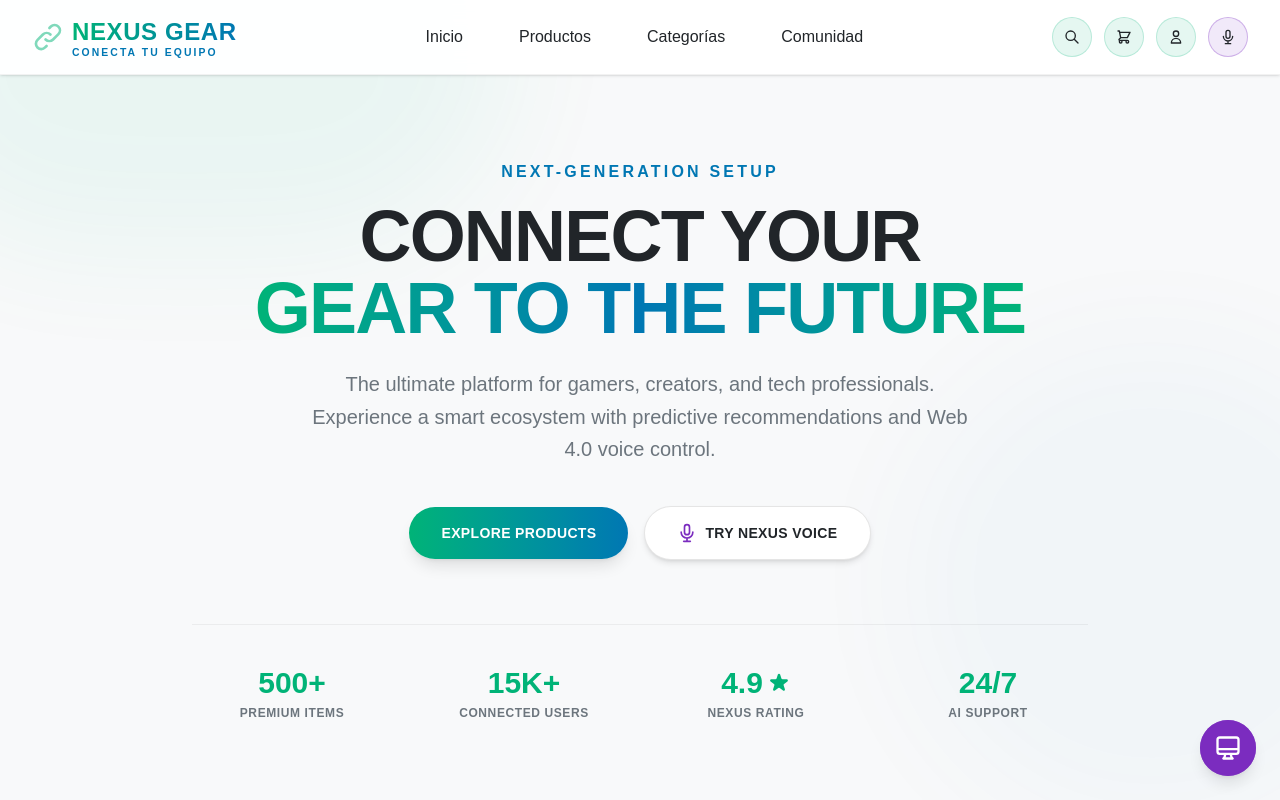
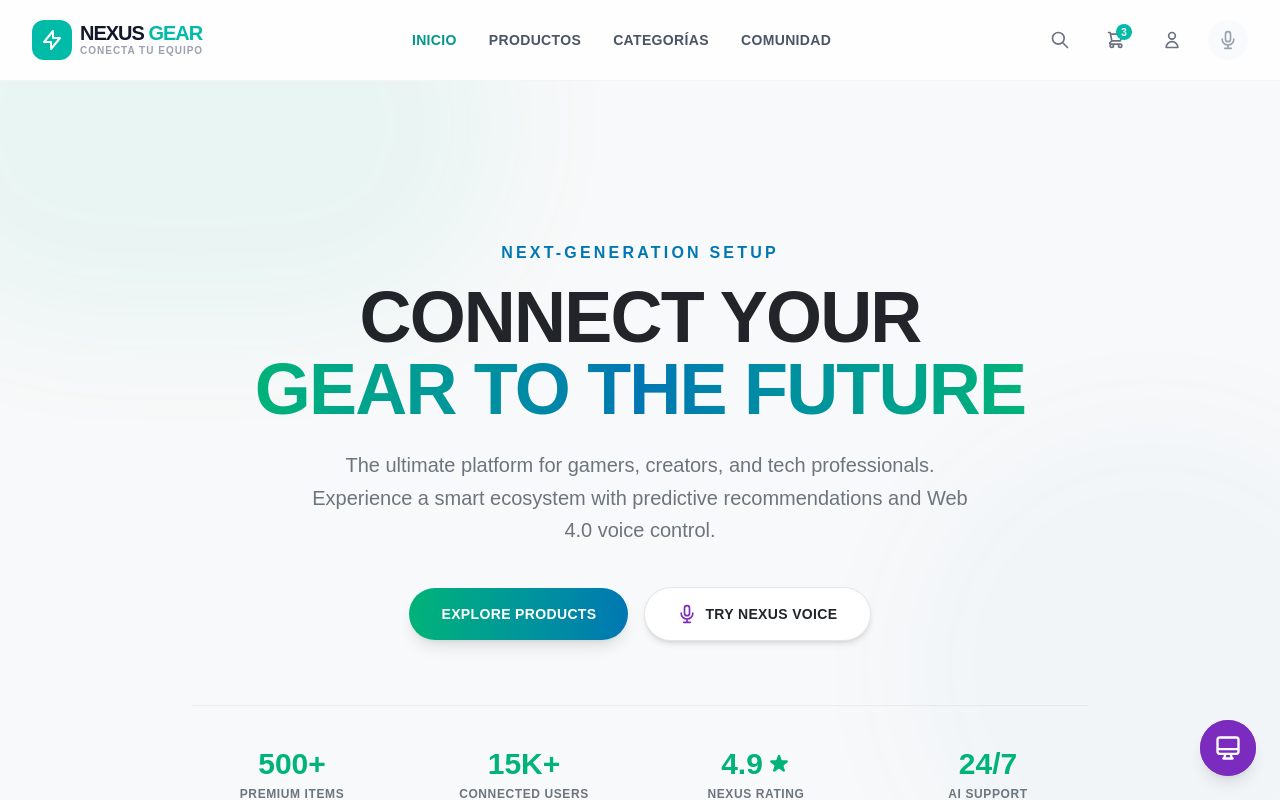
Before and after one commit to ivanruizdev/nexus-gear-headless-ecommerce, a Vue app in the folder frontend/: page / in a window 1280 px wide. Shown: the top 800 px of the page. Built offline with nearby package versions, Linux system fonts and the light colour scheme.

Commit message:
fix: conectar botones de Navbar al uiStore e implementar RouterLinks para navegación SPA

```diff
--- a/frontend/src/components/layout/Navbar.vue
+++ b/frontend/src/components/layout/Navbar.vue
@@ -1,91 +1,76 @@
-<!-- File: src/components/layout/Navbar.vue -->
 <script setup lang="ts">
-import { ref } from 'vue'
 import { RouterLink } from 'vue-router'
+import { useUiStore } from '@/stores/ui' // Importamos el gestor de estado global
 
-// Temporary local state (to be moved to Pinia later)
-const cartItemCount = ref(0)
-const isSearchOpen = ref(false)
+const uiStore = useUiStore()
 
-// Action Handlers
-const toggleSearch = () => {
-  isSearchOpen.value = !isSearchOpen.value
-  console.log('Search toggled')
-}
-
-const openCart = () => {
-  console.log('Emitting open cart event')
-  // We will emit this to App.vue or trigger Pinia later
-}
-
-const toggleUserMenu = () => {
-  console.log('Toggling user profile menu')
-}
-
-const startVoiceAssistant = () => {
-  console.log('Starting Web 4.0 Voice Assistant')
-}
+// Definimos los enlaces para mantener el template limpio
+const navLinks = [
+  { name: 'Inicio', path: '/' },
+  { name: 'Productos', path: '/catalog' },
+  { name: 'Categorías', path: '/categories' },
+  { name: 'Comunidad', path: '/community' }
+]
 </script>
 
 <template>
-  <header class="fixed top-0 w-full z-50 bg-white/95 backdrop-blur-md border-b border-black/5 shadow-sm">
+  <nav class="sticky top-0 z-40 w-full bg-white/80 backdrop-blur-md border-b border-gray-100">
     <div class="max-w-7xl mx-auto px-4 sm:px-6 lg:px-8">
-      <div class="flex justify-between items-center py-4">
+      <div class="flex justify-between h-20 items-center">
 
-        <!-- LOGO -->
-        <RouterLink to="/" class="flex items-center gap-2 hover:opacity-80 transition-opacity">
-          <!-- Inline SVG replacing FontAwesome link icon -->
-          <svg class="w-8 h-8 text-brand-primary animate-pulse" fill="none" stroke="currentColor" viewBox="0 0 24 24">
-            <path stroke-linecap="round" stroke-linejoin="round" stroke-width="2" d="M13.828 10.172a4 4 0 00-5.656 0l-4 4a4 4 0 105.656 5.656l1.102-1.101m-.758-4.899a4 4 0 005.656 0l4-4a4 4 0 00-5.656-5.656l-1.1 1.1" />
-          </svg>
+        <RouterLink to="/" class="flex items-center gap-2 group">
+          <div class="w-10 h-10 bg-teal-500 rounded-xl flex items-center justify-center text-white transform group-hover:rotate-12 transition-transform">
+            <svg class="w-6 h-6" fill="none" stroke="currentColor" viewBox="0 0 24 24"><path stroke-linecap="round" stroke-linejoin="round" stroke-width="2" d="M13 10V3L4 14h7v7l9-11h-7z"/></svg>
+          </div>
           <div class="flex flex-col">
-            <span class="font-orbitron text-2xl font-extrabold text-gradient tracking-wide">NEXUS GEAR</span>
-            <span class="text-[0.65rem] text-brand-secondary font-bold tracking-[0.2em] leading-none">CONECTA TU EQUIPO</span>
+            <span class="text-xl font-black text-gray-900 tracking-tighter leading-none">NEXUS <span class="text-teal-500">GEAR</span></span>
+            <span class="text-[10px] font-bold text-gray-400 uppercase tracking-widest">Conecta tu equipo</span>
           </div>
         </RouterLink>
 
-        <!-- MAIN NAVIGATION -->
-        <nav class="hidden md:flex gap-2 lg:gap-6">
-          <RouterLink to="/" class="flex items-center gap-2 px-4 py-2 rounded-md font-medium text-text-main hover:text-brand-primary hover:bg-brand-primary/10 transition-all">
-            Inicio
+        <div class="hidden md:flex items-center gap-8">
+          <RouterLink
+            v-for="link in navLinks"
+            :key="link.path"
+            :to="link.path"
+            class="text-sm font-bold text-gray-600 hover:text-teal-500 transition-colors uppercase tracking-wide"
+            active-class="text-teal-600"
+          >
+            {{ link.name }}
           </RouterLink>
-          <RouterLink to="/catalog" class="flex items-center gap-2 px-4 py-2 rounded-md font-medium text-text-main hover:text-brand-primary hover:bg-brand-primary/10 transition-all">
-            Productos
-          </RouterLink>
-          <RouterLink to="/categories" class="flex items-center gap-2 px-4 py-2 rounded-md font-medium text-text-main hover:text-brand-primary hover:bg-brand-primary/10 transition-all">
-            Categorías
-          </RouterLink>
-          <RouterLink to="/community" class="flex items-center gap-2 px-4 py-2 rounded-md font-medium text-text-main hover:text-brand-primary hover:bg-brand-primary/10 transition-all">
-            Comunidad
-          </RouterLink>
-        </nav>
+        </div>
 
-        <!-- USER CONTROLS -->
-        <div class="flex items-center gap-3">
-          <!-- Search -->
-          <button @click="toggleSearch" class="w-10 h-10 flex items-center justify-center rounded-full bg-brand-primary/10 text-text-main border border-brand-primary/20 hover:bg-brand-primary/20 hover:text-brand-primary hover:scale-105 transition-all">
-            <svg class="w-4 h-4" fill="none" stroke="currentColor" viewBox="0 0 24 24"><path stroke-linecap="round" stroke-linejoin="round" stroke-width="2" d="M21 21l-6-6m2-5a7 7 0 11-14 0 7 7 0 0114 0z" /></svg>
+        <div class="flex items-center gap-2 sm:gap-4">
+
+          <button class="p-2.5 text-gray-500 hover:text-teal-600 hover:bg-teal-50 rounded-full transition-all">
+            <svg class="w-5 h-5" fill="none" stroke="currentColor" viewBox="0 0 24 24"><path stroke-linecap="round" stroke-linejoin="round" stroke-width="2" d="M21 21l-6-6m2-5a7 7 0 11-14 0 7 7 0 0114 0z"/></svg>
           </button>
 
-          <!-- Cart -->
-          <button @click="openCart" class="relative w-10 h-10 flex items-center justify-center rounded-full bg-brand-primary/10 text-text-main border border-brand-primary/20 hover:bg-brand-primary/20 hover:text-brand-primary hover:scale-105 transition-all">
-            <svg class="w-4 h-4" fill="none" stroke="currentColor" viewBox="0 0 24 24"><path stroke-linecap="round" stroke-linejoin="round" stroke-width="2" d="M3 3h2l.4 2M7 13h10l4-8H5.4M7 13L5.4 5M7 13l-2.293 2.293c-.63.63-.184 1.707.707 1.707H17m0 0a2 2 0 100 4 2 2 0 000-4zm-8 2a2 2 0 11-4 0 2 2 0 014 0z" /></svg>
-            <span v-if="cartItemCount > 0" class="absolute -top-1 -right-1 flex items-center justify-center w-5 h-5 bg-brand-accent text-white text-[0.65rem] font-bold rounded-full shadow-[0_0_8px_rgba(123,44,191,0.5)]">
-              {{ cartItemCount }}
-            </span>
+          <button
+            @click="uiStore.toggleCart()"
+            class="relative p-2.5 text-gray-500 hover:text-teal-600 hover:bg-teal-50 rounded-full transition-all"
+          >
+            <svg class="w-5 h-5" fill="none" stroke="currentColor" viewBox="0 0 24 24"><path stroke-linecap="round" stroke-linejoin="round" stroke-width="2" d="M3 3h2l.4 2M7 13h10l4-8H5.4M7 13L5.4 5M7 13l-2.293 2.293c-.63.63-.184 1.707.707 1.707H17m0 0a2 2 0 100 4 2 2 0 000-4zm-8 2a2 2 0 11-4 0 2 2 0 014 0z"/></svg>
+            <span class="absolute top-1 right-1 w-4 h-4 bg-teal-500 text-white text-[10px] font-bold rounded-full flex items-center justify-center">3</span>
           </button>
 
-          <!-- Profile -->
-          <button @click="toggleUserMenu" class="w-10 h-10 flex items-center justify-center rounded-full bg-brand-primary/10 text-text-main border border-brand-primary/20 hover:bg-brand-primary/20 hover:text-brand-primary hover:scale-105 transition-all">
-            <svg class="w-4 h-4" fill="none" stroke="currentColor" viewBox="0 0 24 24"><path stroke-linecap="round" stroke-linejoin="round" stroke-width="2" d="M16 7a4 4 0 11-8 0 4 4 0 018 0zM12 14a7 7 0 00-7 7h14a7 7 0 00-7-7z" /></svg>
+          <button
+            @click="uiStore.toggleProfile()"
+            class="p-2.5 text-gray-500 hover:text-teal-600 hover:bg-teal-50 rounded-full transition-all"
+          >
+            <svg class="w-5 h-5" fill="none" stroke="currentColor" viewBox="0 0 24 24"><path stroke-linecap="round" stroke-linejoin="round" stroke-width="2" d="M16 7a4 4 0 11-8 0 4 4 0 018 0zM12 14a7 7 0 00-7 7h14a7 7 0 00-7-7z"/></svg>
           </button>
 
-          <!-- Voice Assistant (Web 4.0 Focus) -->
-          <button @click="startVoiceAssistant" class="w-10 h-10 flex items-center justify-center rounded-full bg-brand-accent/10 text-text-main border border-brand-accent/30 hover:bg-brand-accent/20 hover:text-brand-accent hover:scale-105 transition-all">
-            <svg class="w-4 h-4" fill="none" stroke="currentColor" viewBox="0 0 24 24"><path stroke-linecap="round" stroke-linejoin="round" stroke-width="2" d="M19 11a7 7 0 01-7 7m0 0a7 7 0 01-7-7m7 7v4m0 0H8m4 0h4m-4-8a3 3 0 01-3-3V5a3 3 0 116 0v6a3 3 0 01-3 3z" /></svg>
+          <button
+            @click="uiStore.toggleAiAssistant()"
+            class="p-2.5 bg-gray-50 text-gray-400 hover:bg-teal-500 hover:text-white rounded-full transition-all"
+            :class="{ 'bg-teal-500 text-white animate-pulse': uiStore.isListening }"
+          >
+            <svg class="w-5 h-5" fill="none" stroke="currentColor" viewBox="0 0 24 24"><path stroke-linecap="round" stroke-linejoin="round" stroke-width="2" d="M19 11a7 7 0 01-7 7m0 0a7 7 0 01-7-7m7 7v4m0 0H8m4 0h4m-4-8a3 3 0 01-3-3V5a3 3 0 116 0v6a3 3 0 01-3 3z"/></svg>
           </button>
+
         </div>
       </div>
     </div>
-  </header>
+  </nav>
 </template>
```
